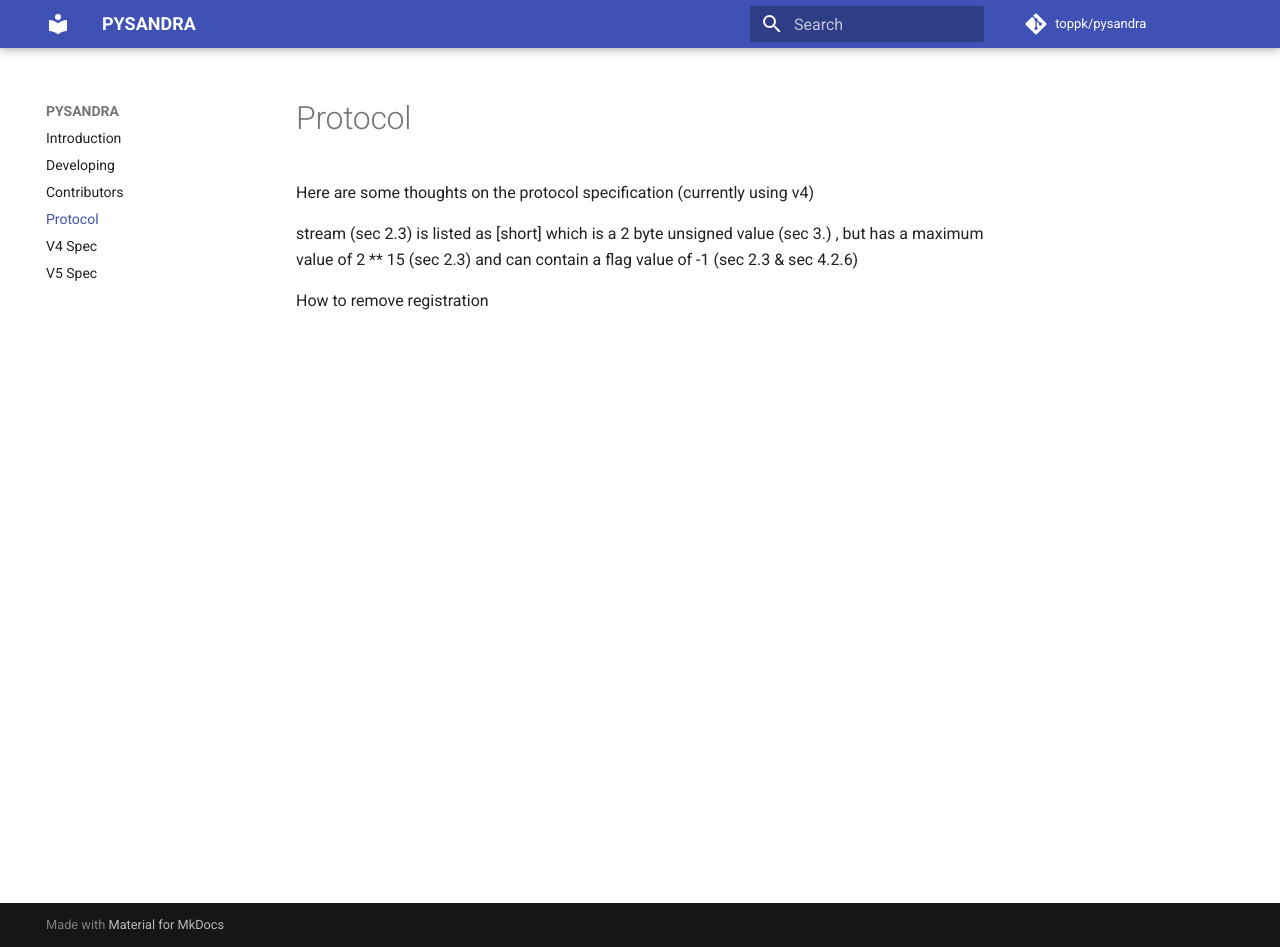
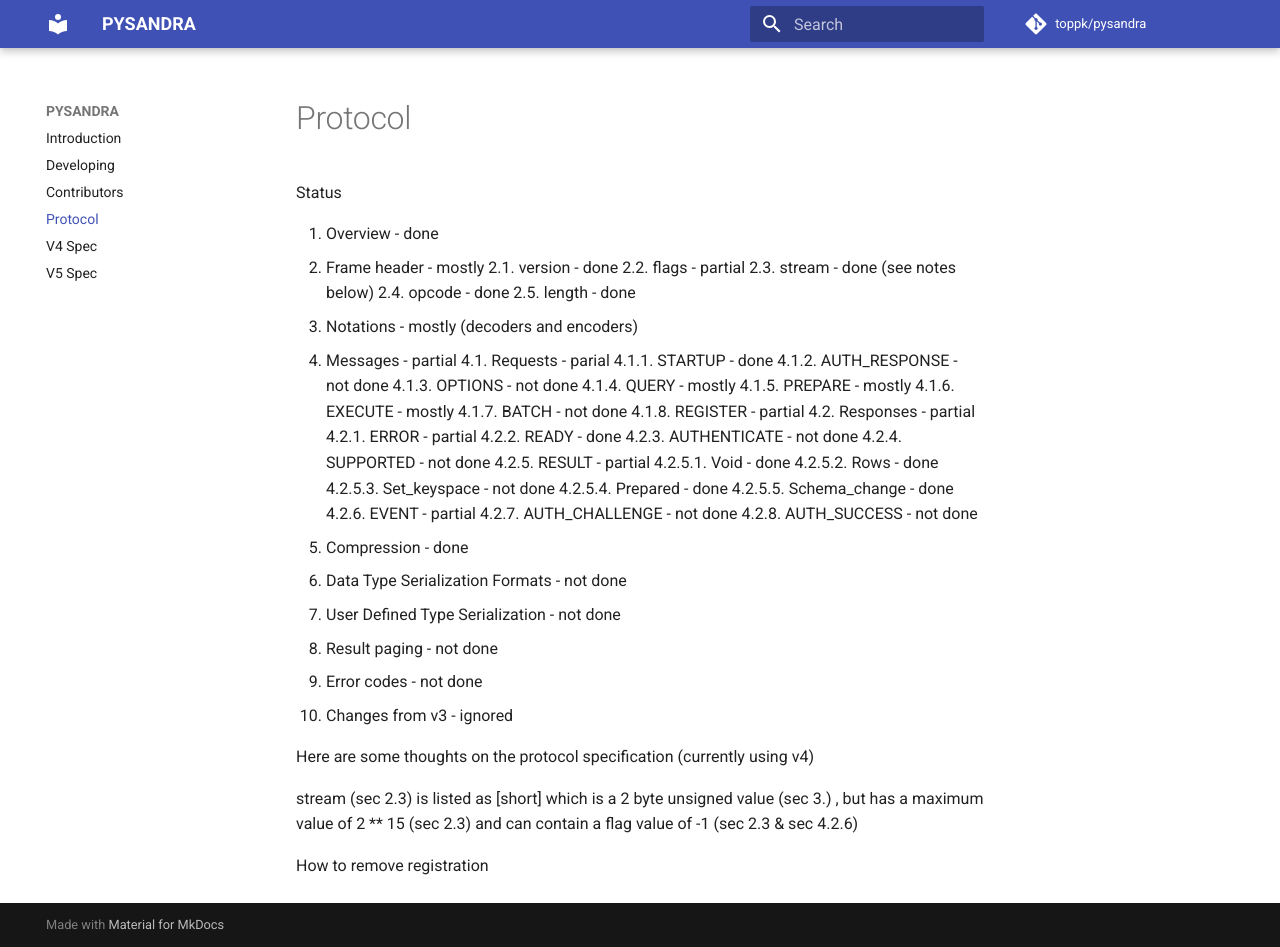
Before and after one commit to toppk/pysandra, an MkDocs documentation site: the page built from docs/protocol.md, in a window 1280 px wide and 947 px high. Built offline with MkDocs 1.6.1 and Material for MkDocs 9.7.7, drawn with Linux system fonts in a browser that asks for light colours; comment, search, counter and statistics services are not loaded.

Commit message:
add progress checklist

```diff
--- a/docs/protocol.md
+++ b/docs/protocol.md
@@ -1,3 +1,46 @@
+
+
+Status
+
+  1. Overview - done
+  2. Frame header - mostly
+    2.1. version - done
+    2.2. flags - partial
+    2.3. stream - done (see notes below)
+    2.4. opcode - done
+    2.5. length - done
+  3. Notations - mostly (decoders and encoders)
+  4. Messages - partial
+    4.1. Requests - parial
+      4.1.1. STARTUP - done
+      4.1.2. AUTH_RESPONSE - not done
+      4.1.3. OPTIONS - not done
+      4.1.4. QUERY - mostly
+      4.1.5. PREPARE - mostly
+      4.1.6. EXECUTE - mostly
+      4.1.7. BATCH - not done
+      4.1.8. REGISTER - partial
+    4.2. Responses - partial
+      4.2.1. ERROR - partial
+      4.2.2. READY - done
+      4.2.3. AUTHENTICATE - not done
+      4.2.4. SUPPORTED - not done
+      4.2.5. RESULT - partial
+        4.2.5.1. Void - done
+        4.2.5.2. Rows - done
+        4.2.5.3. Set_keyspace - not done
+        4.2.5.4. Prepared - done
+        4.2.5.5. Schema_change - done
+      4.2.6. EVENT - partial
+      4.2.7. AUTH_CHALLENGE - not done
+      4.2.8. AUTH_SUCCESS - not done
+  5. Compression - done
+  6. Data Type Serialization Formats - not done
+  7. User Defined Type Serialization - not done
+  8. Result paging - not done
+  9. Error codes - not done
+  10. Changes from v3 - ignored
+
 
 
 Here are some thoughts on the protocol specification (currently using v4)
```
